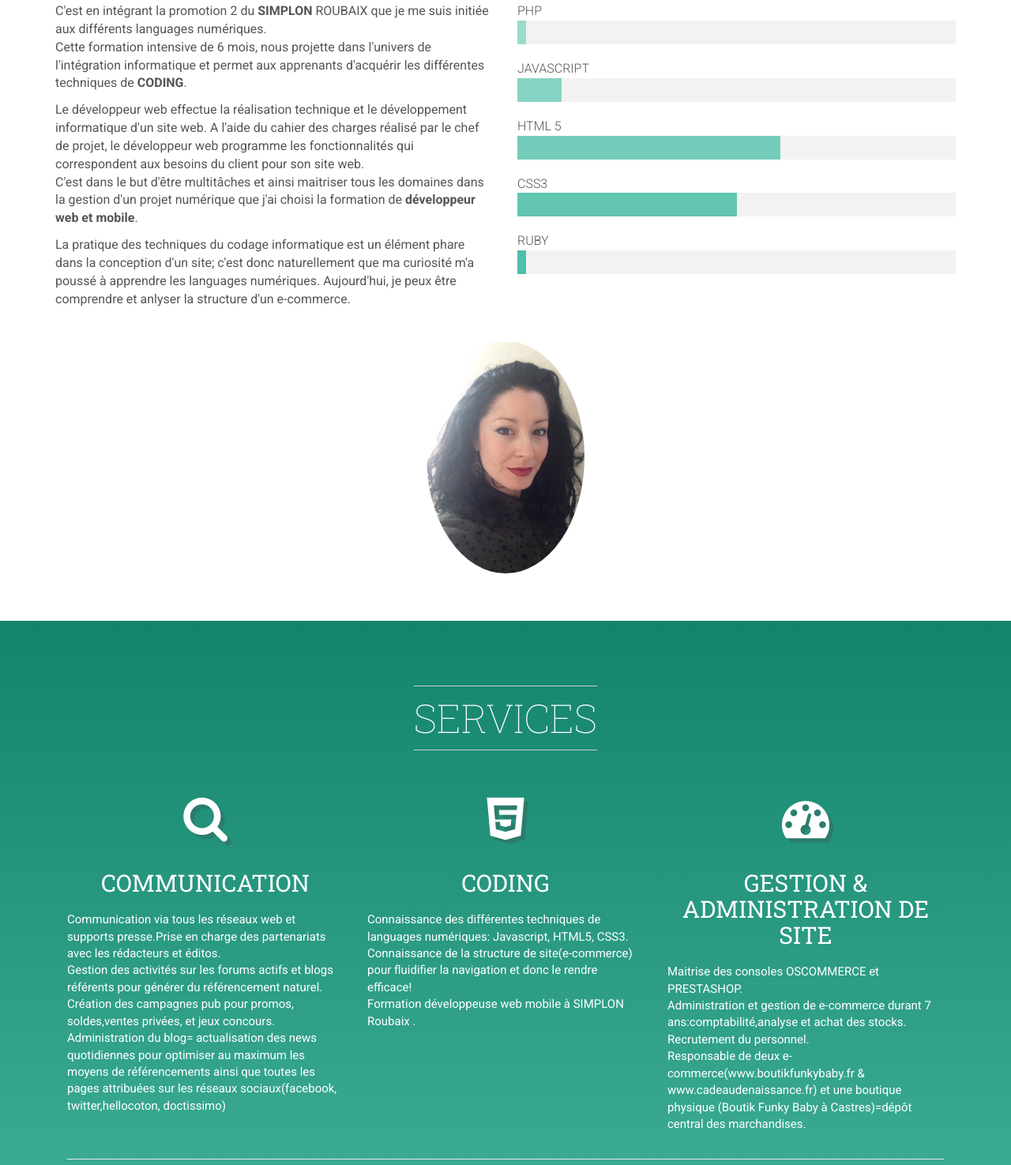
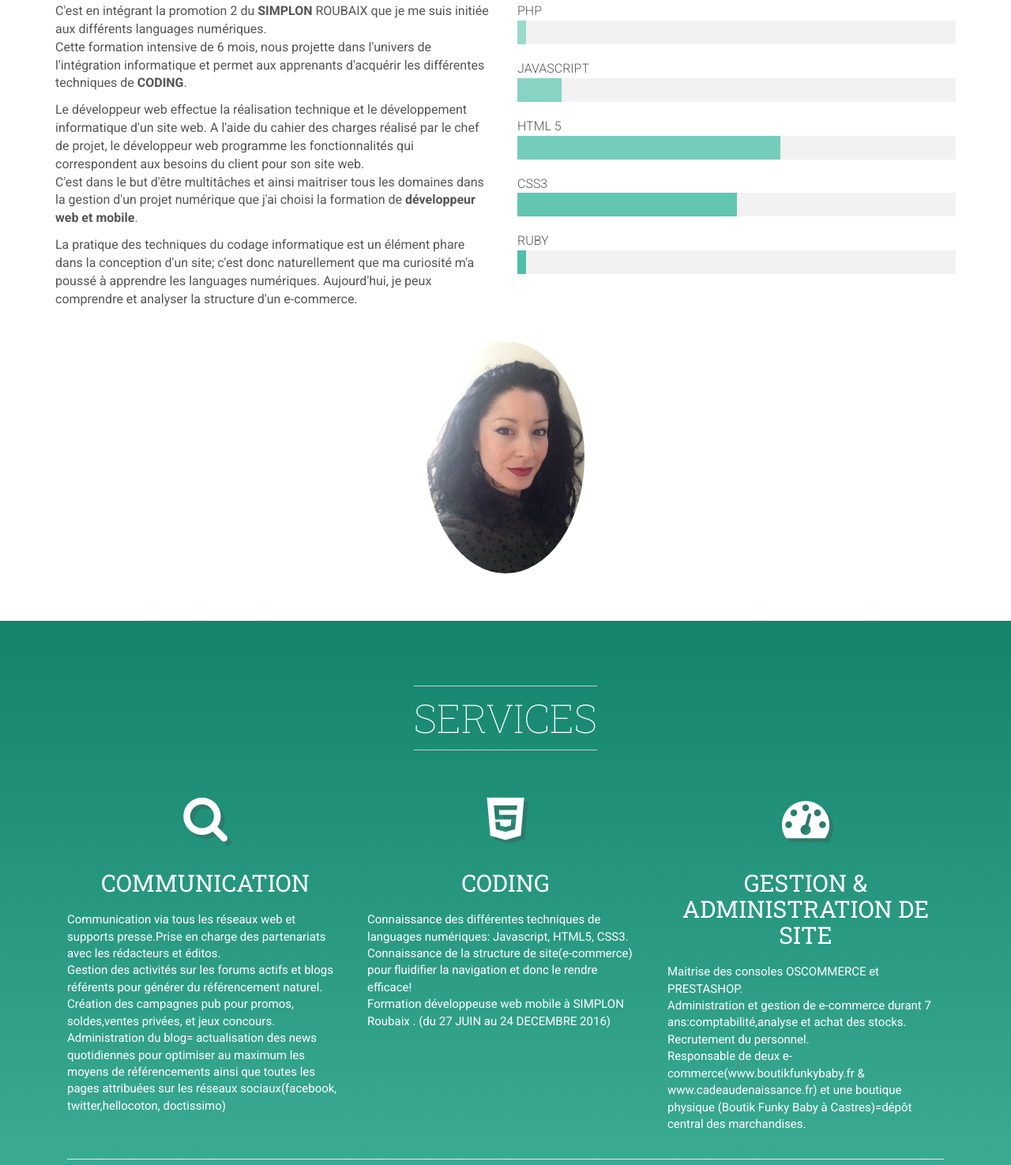
Before and after one commit to isabelle59/portfolioisa, a plain HTML site: page index.html in a window 1280 px wide. Shown: the part 1005-2480 px from the top of the page at 79% size. Drawn offline with Linux system fonts and the light colour scheme; a script that the page names is missing.

Commit message:
correction

```diff
--- a/index.html
+++ b/index.html
@@ -140,8 +140,8 @@ _________________________________________________________ -->
                                     aux besoins du client pour son site web.
                                     <br> C'est dans le but d'être multitâches et ainsi maitriser tous les domaines dans la gestion d'un projet numérique que j'ai choisi la formation de <strong>développeur web  et mobile</strong>.</p>
 
-                                <p>La pratique des techniques du codage informatique est un élément phare dans la conception d'un site; c'est donc naturellement que ma curiosité m'a poussé à apprendre les languages numériques. Aujourd'hui, je peux être comprendre
-                                    et anlyser la structure d'un e-commerce.</p>
+                                <p>La pratique des techniques du codage informatique est un élément phare dans la conception d'un site; c'est donc naturellement que ma curiosité m'a poussé à apprendre les languages numériques. Aujourd'hui, je peux  comprendre
+                                    et analyser la structure d'un e-commerce.</p>
 
                             </div>
 
@@ -243,7 +243,8 @@ _________________________________________________________ -->
                             </div>
                             <h3 class="heading">CODING</h3>
                             <p>Connaissance des différentes techniques de languages numériques: Javascript, HTML5, CSS3. Connaissance de la structure de site(e-commerce) pour fluidifier la navigation et donc le rendre efficace!
-                                <br> Formation développeuse web mobile à SIMPLON Roubaix .</p>
+                                <br> Formation développeuse web mobile à SIMPLON Roubaix .
+                              (du 27 JUIN au 24 DECEMBRE 2016)</p>
                         </div>
 
                         <div class="col-md-4" data-animate="fadeInUp">
```
